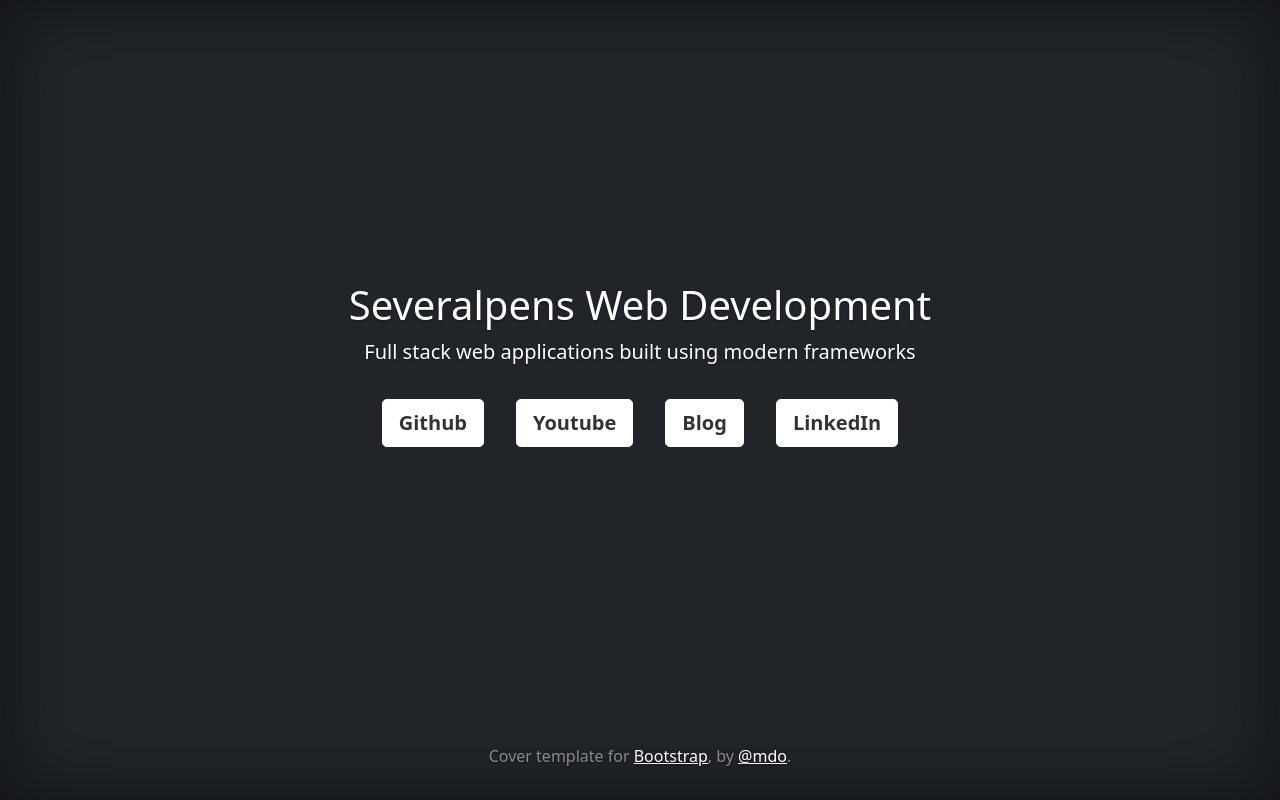
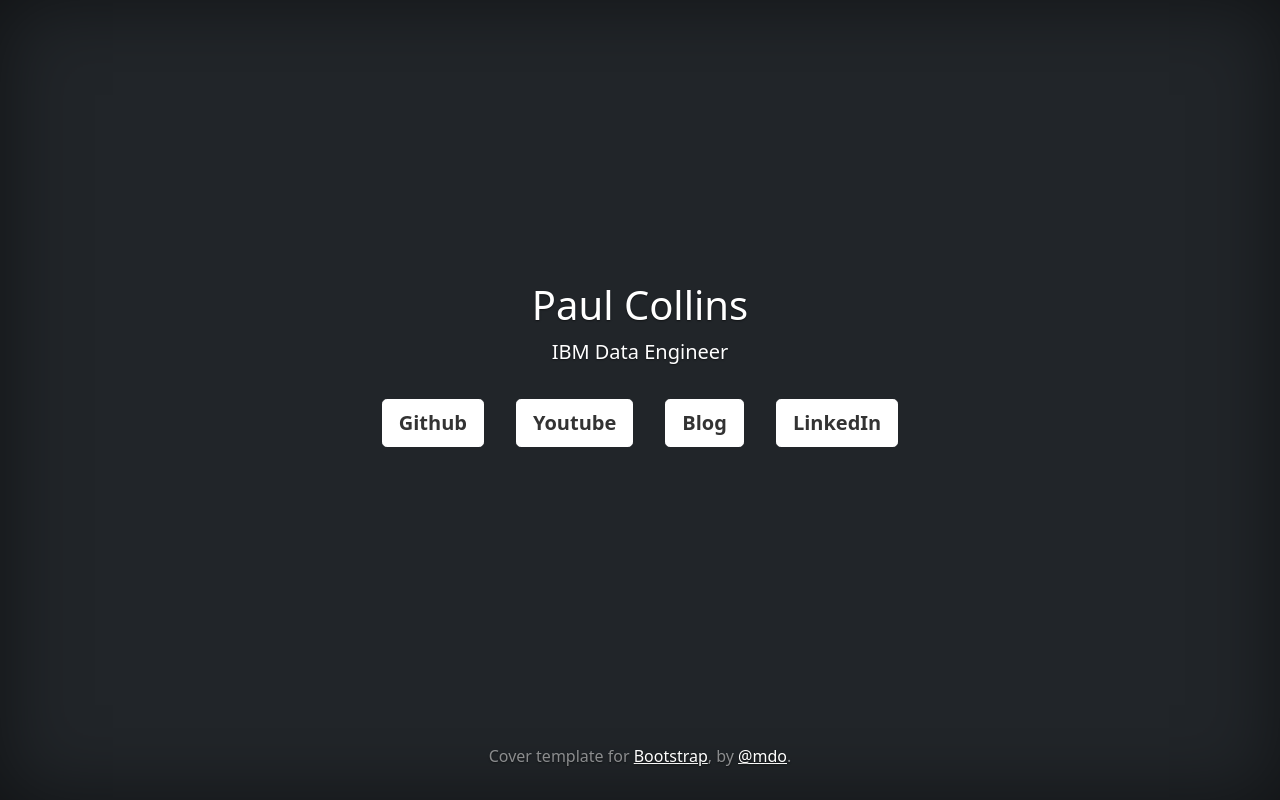
Before and after one commit to severalpens/paulcollins, a React app in the folder splanding/prod/: page / in a window 1280 px wide. Built offline with nearby package versions, Linux system fonts and the light colour scheme.

Commit message:
change severalpens to paul collins

```diff
--- a/splanding/prod/src/App.js
+++ b/splanding/prod/src/App.js
@@ -5,7 +5,7 @@ function App() {
 <>
   <header className="mb-auto">
     <div>
-      <h3 hidden className="float-md-start mb-0">severalpens</h3>
+      <h3 hidden className="float-md-start mb-0">Paul Collins</h3>
       <nav hidden className="nav nav-masthead justify-content-center float-md-end">
         <a className="nav-link active" aria-current="page" href="/">Home</a>
         <a className="nav-link" href="/projects">Projects</a>
@@ -15,8 +15,8 @@ function App() {
   </header>
 
   <main className="px-3">
-    <h1>Severalpens Web Development</h1>
-    <p className="lead">Full stack web applications built using modern frameworks</p>
+    <h1>Paul Collins</h1>
+    <p className="lead">IBM Data Engineer</p>
     <p className="lead">
     <a href="https://github.com/severalpens" className="btn btn-lg btn-secondary fw-bold border-white bg-white m-3">Github</a>
     <a href="https://www.youtube.com/channel/UCuFhL_mEedCp4FDpIrSS9gA" className="btn btn-lg btn-secondary fw-bold border-white bg-white m-3">Youtube</a>
```
